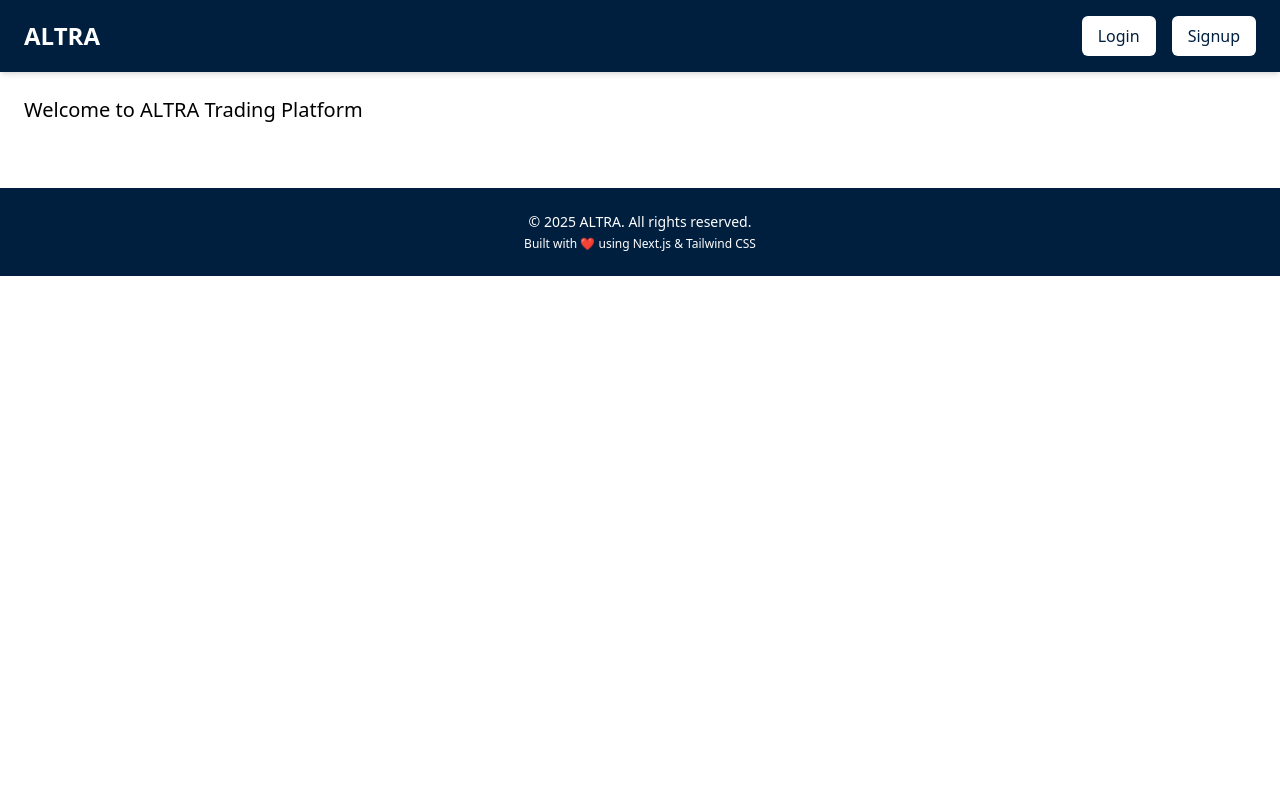
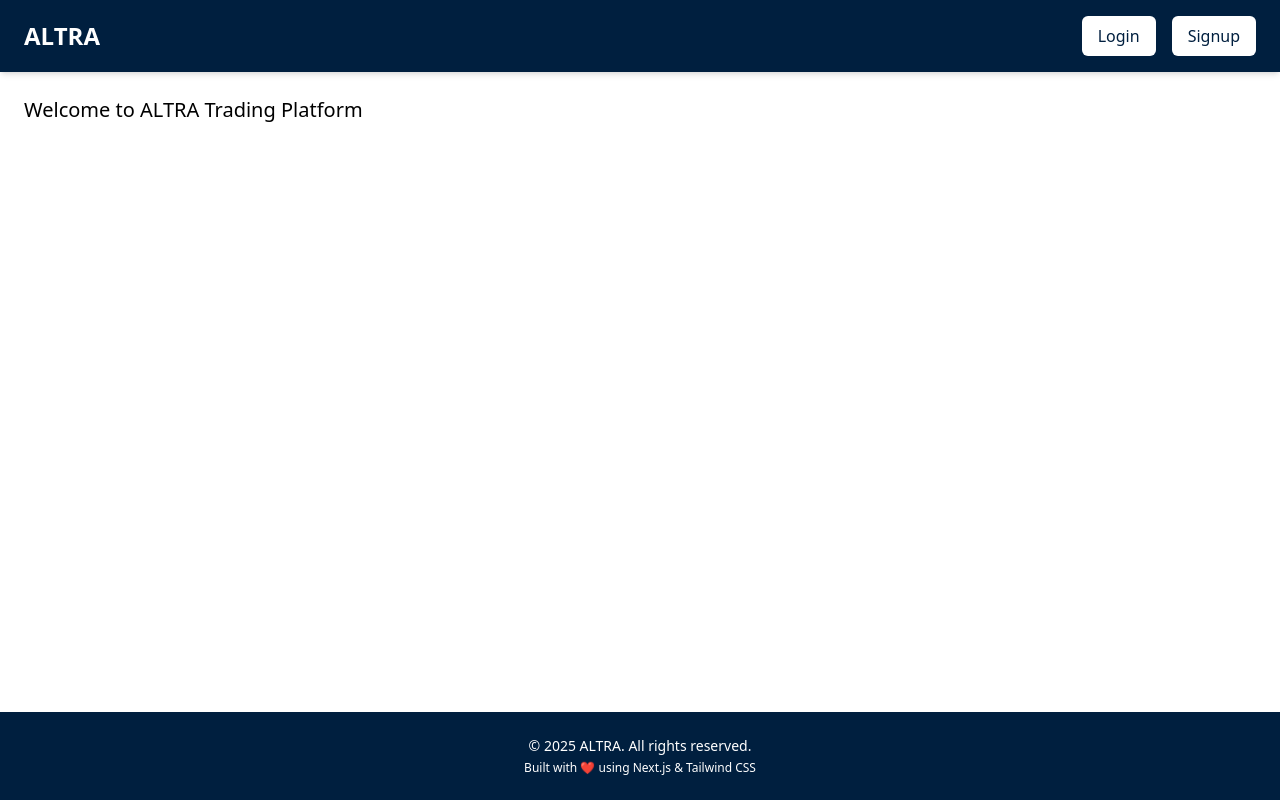
Before and after one commit to sudhee23/Saral-Algo-Trading, a Next.js app: page / in a window 1280 px wide. Built offline with nearby package versions, Linux system fonts and the light colour scheme.

Commit message:
modified:   app/page.tsx

```diff
--- a/app/page.tsx
+++ b/app/page.tsx
@@ -3,9 +3,9 @@
 
 export default function Home() {
   return (
-    <div>
+    <div className="flex flex-col min-h-screen">
       <Navbar />
-      <main className="p-6">
+      <main className="p-6 flex-1">
         <h2 className="text-xl font-medium">Welcome to ALTRA Trading Platform</h2>
       </main>
        <Footer />
```
